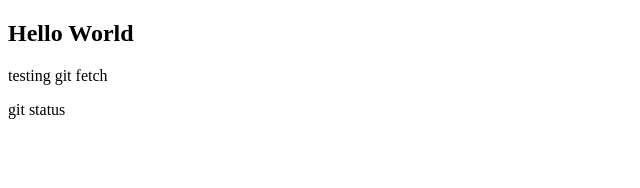
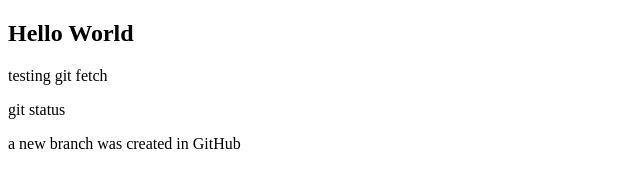
Before and after one commit to isataguchi/hello-word, a plain HTML site: page index.html in a window 1280 px wide. Shown: the whole page, without its empty margins (0-640 px from the left). Drawn offline with Linux system fonts and the light colour scheme.

Commit message:
New Branch creation

```diff
--- a/index.html
+++ b/index.html
@@ -3,11 +3,12 @@
 <head>
     <meta charset="UTF-8">
     <meta name="viewport" content="width=device-width, initial-scale=1.0">
-    <title>Title update</title>
+    <title>Branch from GitHub</title>
 </head>
 <body>
     <h2>Hello World</h2>
     <p>testing git fetch</p>
     <p>git status</p>
+    <p>a new branch was created in GitHub</p>
 </body>
 </html>
```
